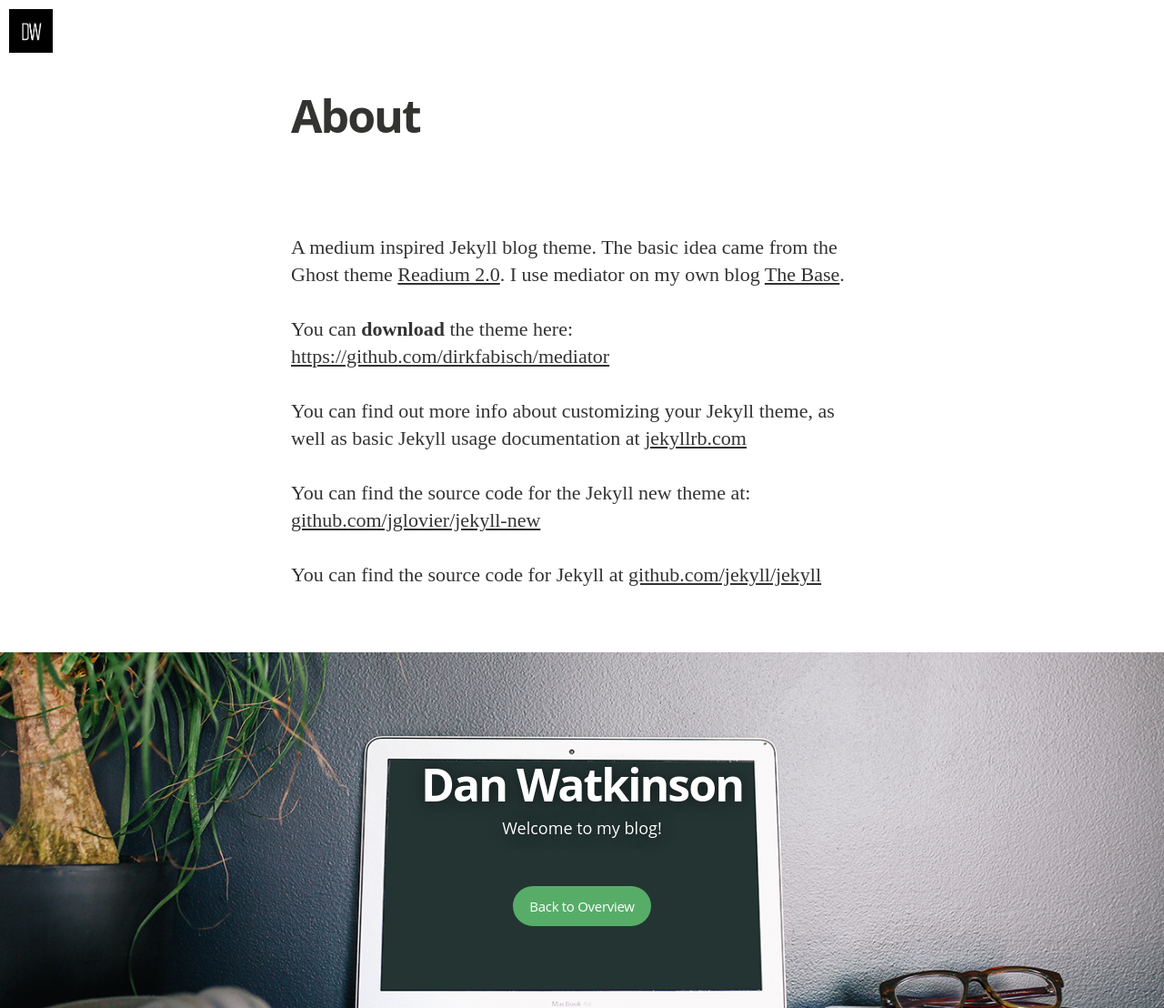
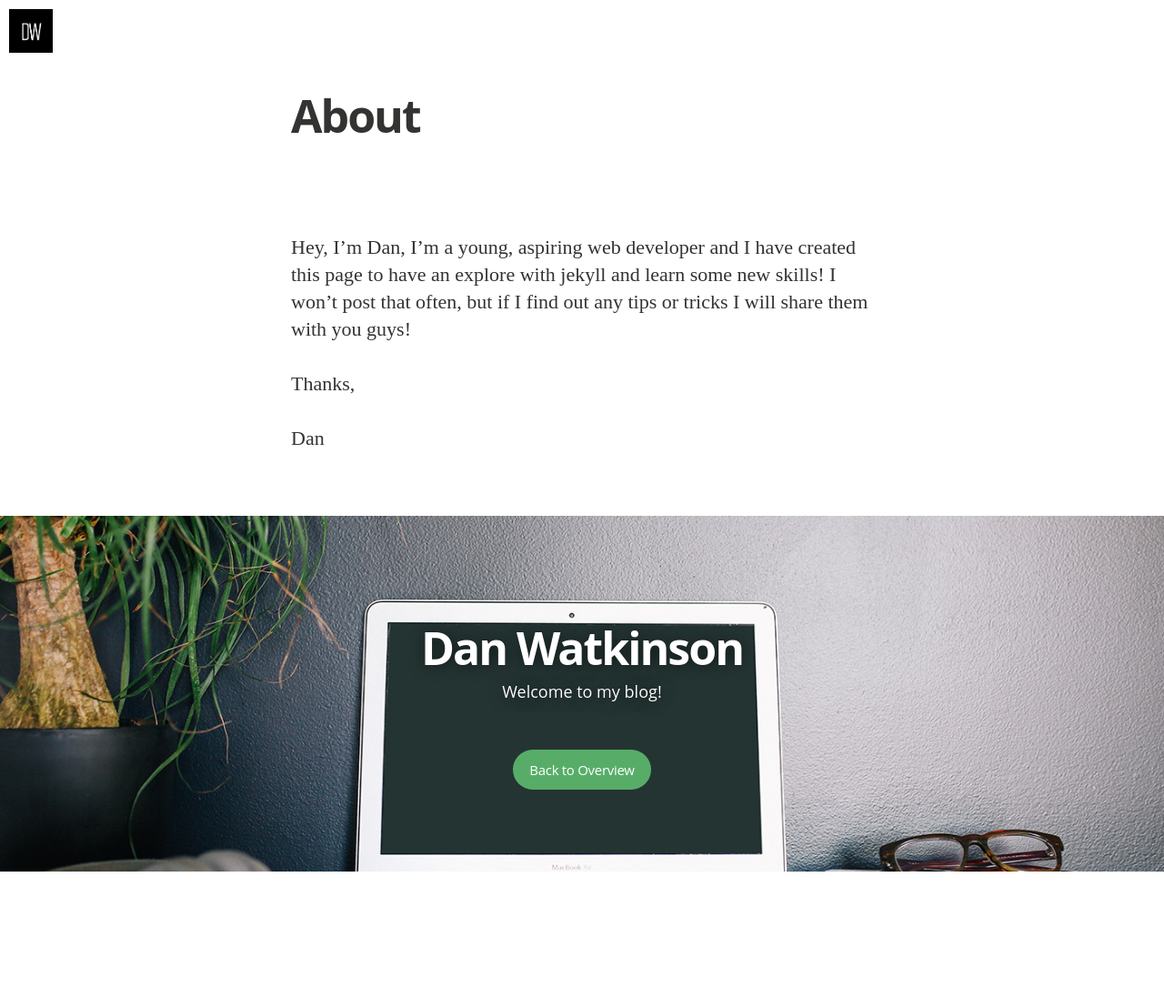
Before and after one commit to danwatco/danwatco.github.io, a Jekyll site: the page built from about.md, in a window 1280 px wide. Shown: the whole page at 91% size. Built offline with Jekyll 4.4.1, drawn with Linux system fonts in a browser that asks for light colours; nearby versions of some CDN libraries; some web fonts are replaced; Markdown is read by kramdown in place of the engine named in the settings; after the commit the page ends 958 px from its top, so only the background shows below that.

Commit message:
Changed about

```diff
--- a/about.md
+++ b/about.md
@@ -4,14 +4,9 @@ title: About
 permalink: /about/
 ---
 
-A medium inspired Jekyll blog theme. The basic idea came from the Ghost theme
-[Readium 2.0](http://www.svenread.com/readium-ghost-theme/). I use mediator on my own blog [The Base](blog.base68.com).
+Hey, I'm Dan, I'm a young, aspiring web developer and I have created this page to have an explore with jekyll and learn some new skills! I won't post that often, but if I find out any tips or tricks I will share them with you guys!
 
-You can **download** the theme here:
-[https://github.com/dirkfabisch/mediator](https://github.com/dirkfabisch/mediator)
 
-You can find out more info about customizing your Jekyll theme, as well as basic Jekyll usage documentation at [jekyllrb.com](http://jekyllrb.com/)
+Thanks,
 
-You can find the source code for the Jekyll new theme at: [github.com/jglovier/jekyll-new](https://github.com/jglovier/jekyll-new)
-
-You can find the source code for Jekyll at [github.com/jekyll/jekyll](https://github.com/jekyll/jekyll)
+Dan
```
